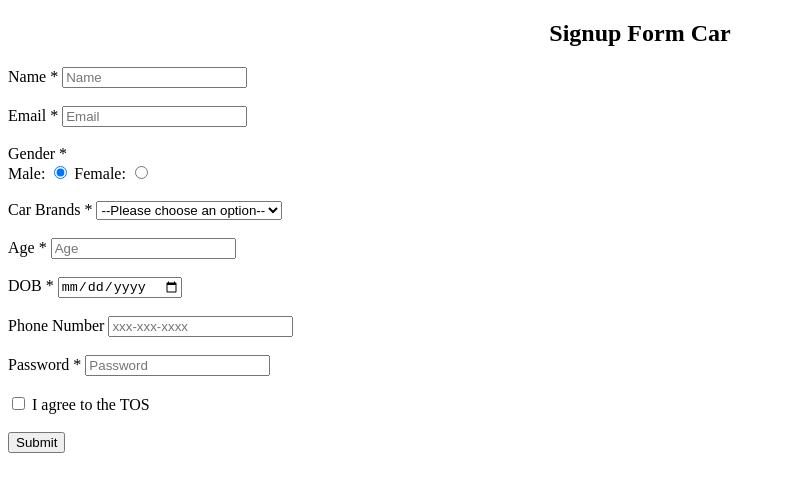
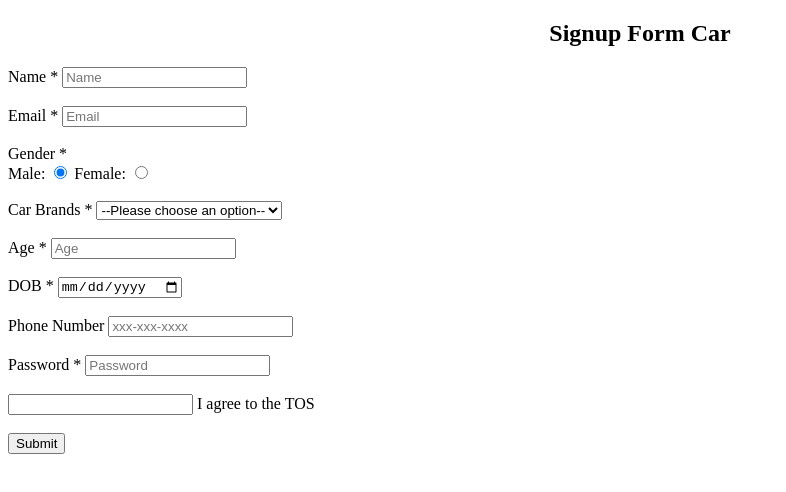
Before and after one commit to acciojob/signup-form-car-rohitkr01, a website: page main.html in a window 1280 px wide. Shown: the whole page, without its empty margins (0-786 px from the left). Drawn offline with Linux system fonts and the light colour scheme.

Commit message:
created a submission

```diff
--- a/main.html
+++ b/main.html
@@ -57,7 +57,7 @@
 		</div><br>
 
 		<div>
-			<input type="checkbox" id="tos" name="chekbox" required>
+			<input type="tos" id="tos" name="chekbox" required>
 			<label for="chekbox">I agree to the TOS</label>
 		</div><br>
 
```
